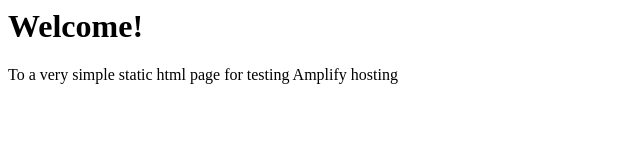
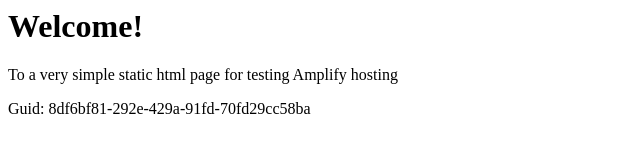
Before and after one commit to aws-aemilia-fra/Github-PR-Commit-Integration-Test-DoNotTouch-v1-preprod-eu-central-1, a website: page src/index.html in a window 1280 px wide. Shown: the whole page, without its empty margins (0-640 px from the left). Drawn offline with Linux system fonts and the light colour scheme.

Commit message:
commit from integ tests

```diff
--- a/src/index.html
+++ b/src/index.html
@@ -1,3 +1,5 @@
+
+
 <html lang="en">
 
 <head>
@@ -10,6 +12,6 @@
 <body>
     <h1>Welcome!</h1>
     <p>To a very simple static html page for testing Amplify hosting</p>
-</body>
+    <p>Guid: 8df6bf81-292e-429a-91fd-70fd29cc58ba</p></body>
 
 </html>
```
